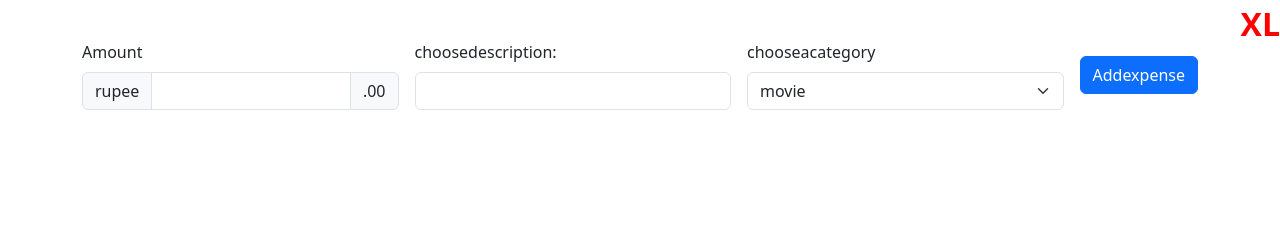
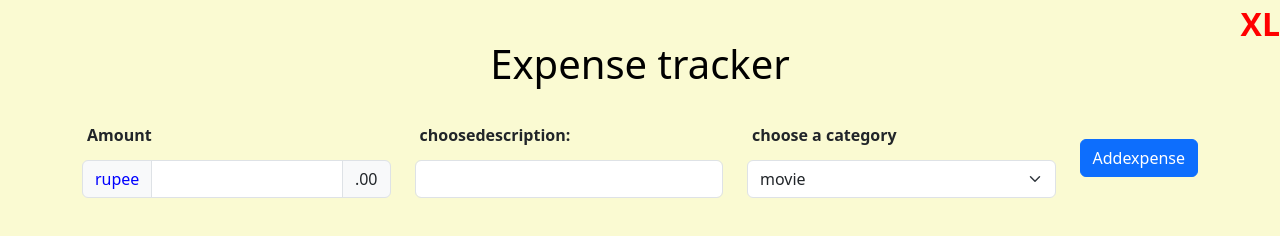
Before and after one commit to Amarnathamraj/expensetrackerapplication, a plain HTML site: page index.html in a window 1280 px wide. Drawn offline with nearby package versions, Linux system fonts and the light colour scheme.

Commit message:
Update index.html

```diff
--- a/index.html
+++ b/index.html
@@ -9,26 +9,27 @@
     crossorigin="anonymous">
     <link rel="stylesheet" href="styles.css">
 </head>
-<body>
+<body style="background-color:lightgoldenrodyellow;">
 
     <div class="container">
+        <h1 style="color:black;text-align:center;font-size:250%; margin-bottom:30px;">Expense tracker</h1>
         <form id="expenseform">
-        <div class="row g-3 align-items-center">
+        <div class="row align-items-center">
   <div class="col">
-        <label for="text" class="form-label">Amount</label>
+           <label for="text" class="form-label" style="font-weight:bold;padding:5px">Amount</label>
         <div class="input-group">
-        <div class="input-group-text">rupee</div>
+            <div class="input-group-text" style="color:blue;">rupee</div>
             <input type="number" id="text" class="form-control"/>
         <div class="input-group-text">.00</div>
              </div>
              </div>
     <div class="col">
-          <label for="des" class="form-label">choosedescription:</label>
+          <label for="des" class="form-label" style="font-weight:bold;padding:5px">choosedescription:</label>
           <input type="text" id="des" class="form-control ">
           </div>
     <div class="col">
-           <label for="category" class="form-label">
-            chooseacategory</label>
+           <label for="category" class="form-label" style="font-weight:bold;padding:5px">
+            choose a category</label>
            <select id="category" class="form-select">
             <option>movie</option>
             <option>fuel</option>
@@ -43,7 +44,7 @@
     </form>
     </div>
 
-    <ul id="userlist"></ul>
+    <ul id="userlist" style="margin-top:30px;"></ul>
 
 <script src="index.js"></script>
 <script defer src="https://cdn.jsdelivr.net/npm/bootstrap@5.0.2/dist/js/bootstrap.bundle.min.js"
```
Lines whose indentation alone changed are shown as unchanged.
